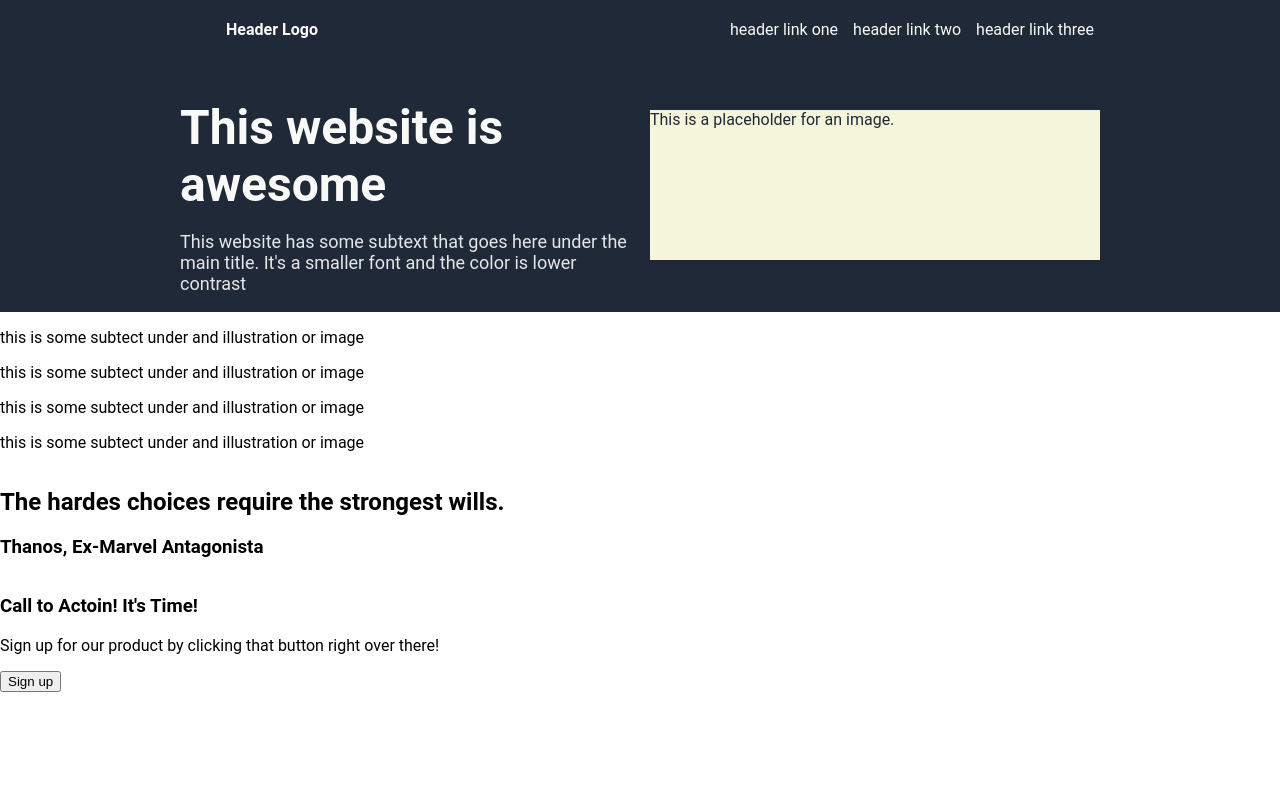
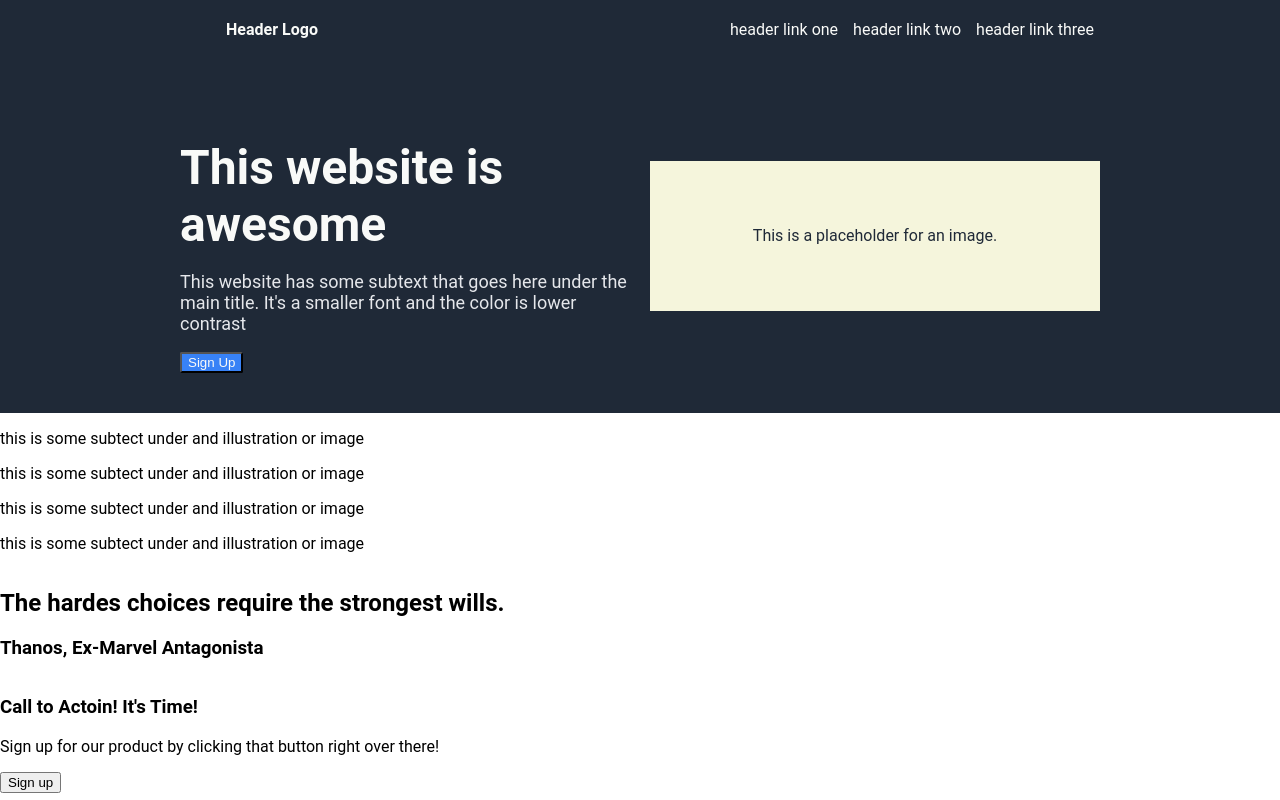
Before and after one commit to brianvillatoro/landing_page_TOP, a plain HTML site: page index.html in a window 1280 px wide. Shown: the top 800 px of the page. Drawn offline with Linux system fonts and the light colour scheme.

Commit message:
Update teh banner and button     /* padding: 20px; */     /* gap: 20px; */

```diff
--- a/index.html
+++ b/index.html
@@ -19,6 +19,7 @@
     <div class="hb-text">
       <h2 class="awesome">This website is awesome</h2>
       <p class="subtext">This website has some subtext that goes here under the main title. It's a smaller font and the color is lower contrast</p>
+      <button class="hb-button">Sign Up</button>
     </div>
       <div class="img-holder">This is a placeholder for an image.</div>
   </div>
--- a/style.css
+++ b/style.css
@@ -26,8 +26,8 @@ body {
     display: flex;
     justify-content: center;
     align-items: center;
-    /* padding: 40px; */
-    width: 100%;
+    padding: 40px;
+    /* width: 100%; */
     gap: 20px;
 }
 
@@ -36,7 +36,9 @@ body {
     height: 150px;
     background-color: beige;
     color: #1F2937;
-
+    display: flex;
+    justify-content: center;
+    align-items: center;
 }
 
 .awesome {
@@ -53,6 +55,19 @@ body {
     color: #E5E7EB;
 }
 
+.hb-button {
+    background-color: #3882F6;
+    border-radius: 2px;
+    color: #F9FAF8;
+}
+
+.hb-text {
+    display: flex;
+    flex-direction: column;
+    justify-content: center;
+    align-items: flex-start;
+}
+
 .link-container   {
     display: flex;
     gap: 15px;
```
